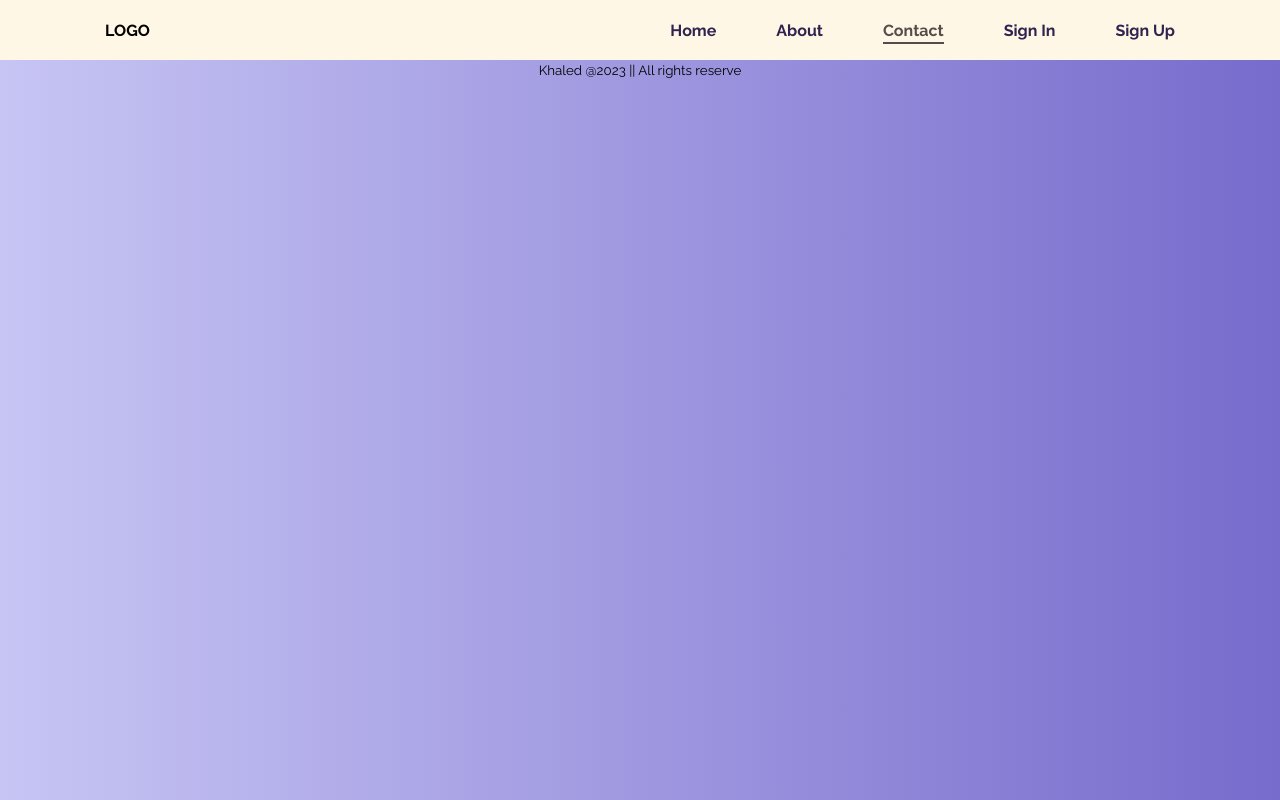
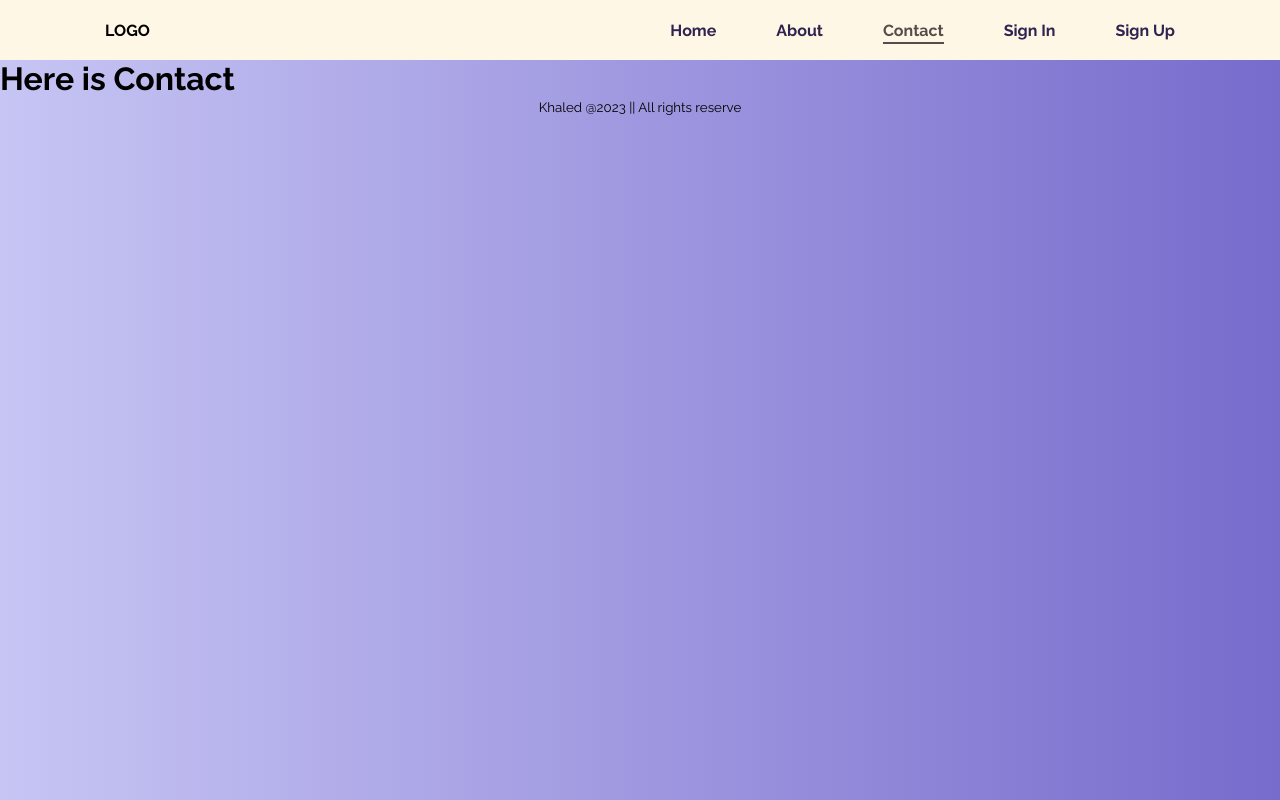
Before and after one commit to khaled39ab/Practice-Authentication, a React (Create React App) app: page /contact in a window 1280 px wide. Built offline with nearby package versions, Linux system fonts and the light colour scheme; no server answers.

Commit message:
added some page

```diff
--- a/src/App.js
+++ b/src/App.js
@@ -2,6 +2,8 @@ import { Route, Routes } from 'react-router';
 import Footer from './components/Footer/Footer';
 import Home from './components/Home Page/Home';
 import Navbar from './components/Navbar/Navbar';
+import About from './components/About/About';
+import Contact from './components/Contact/Contact';
 import SignIn from './components/SignIn/SignIn';
 import SignUp from './components/SignUp/SignUp';
 import './App.css';
@@ -13,6 +15,8 @@ function App() {
 
       <Routes>
         <Route path='/' element={<Home />}></Route>
+        <Route path='/about' element={<About />}></Route>
+        <Route path='/contact' element={<Contact />}></Route>
         <Route path='/signIn' element={<SignIn />}></Route>
         <Route path='/signUp' element={<SignUp />}></Route>
       </Routes>
--- /dev/null
+++ b/src/components/About/About.js
@@ -0,0 +1,11 @@
+import React from 'react';
+
+const About = () => {
+    return (
+        <div>
+            <h1>This is About</h1>
+        </div>
+    );
+};
+
+export default About;
--- /dev/null
+++ b/src/components/Contact/Contact.js
@@ -0,0 +1,11 @@
+import React from 'react';
+
+const Contact = () => {
+    return (
+        <div>
+            <h1>Here is  Contact</h1>
+        </div>
+    );
+};
+
+export default Contact;
```
